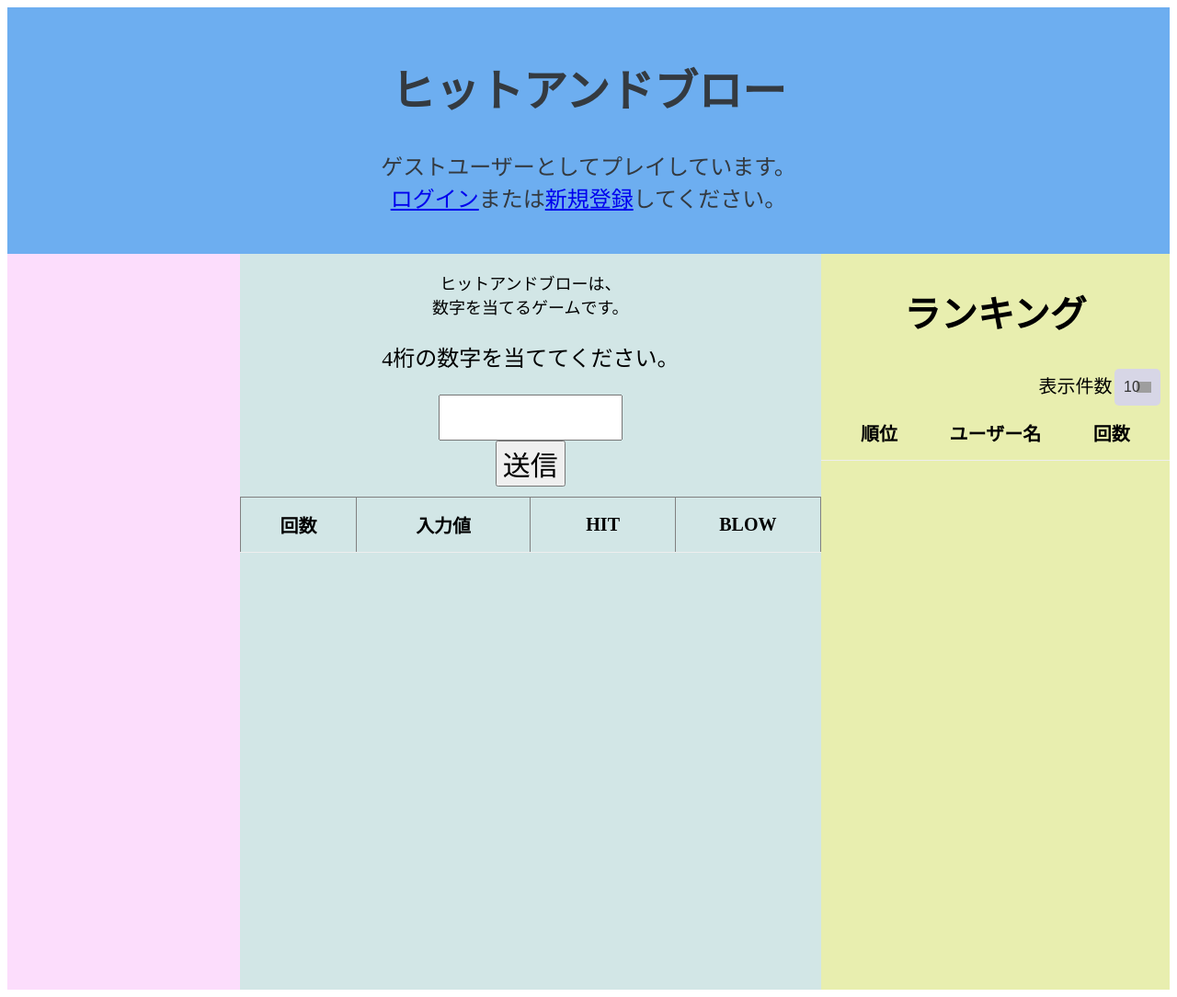
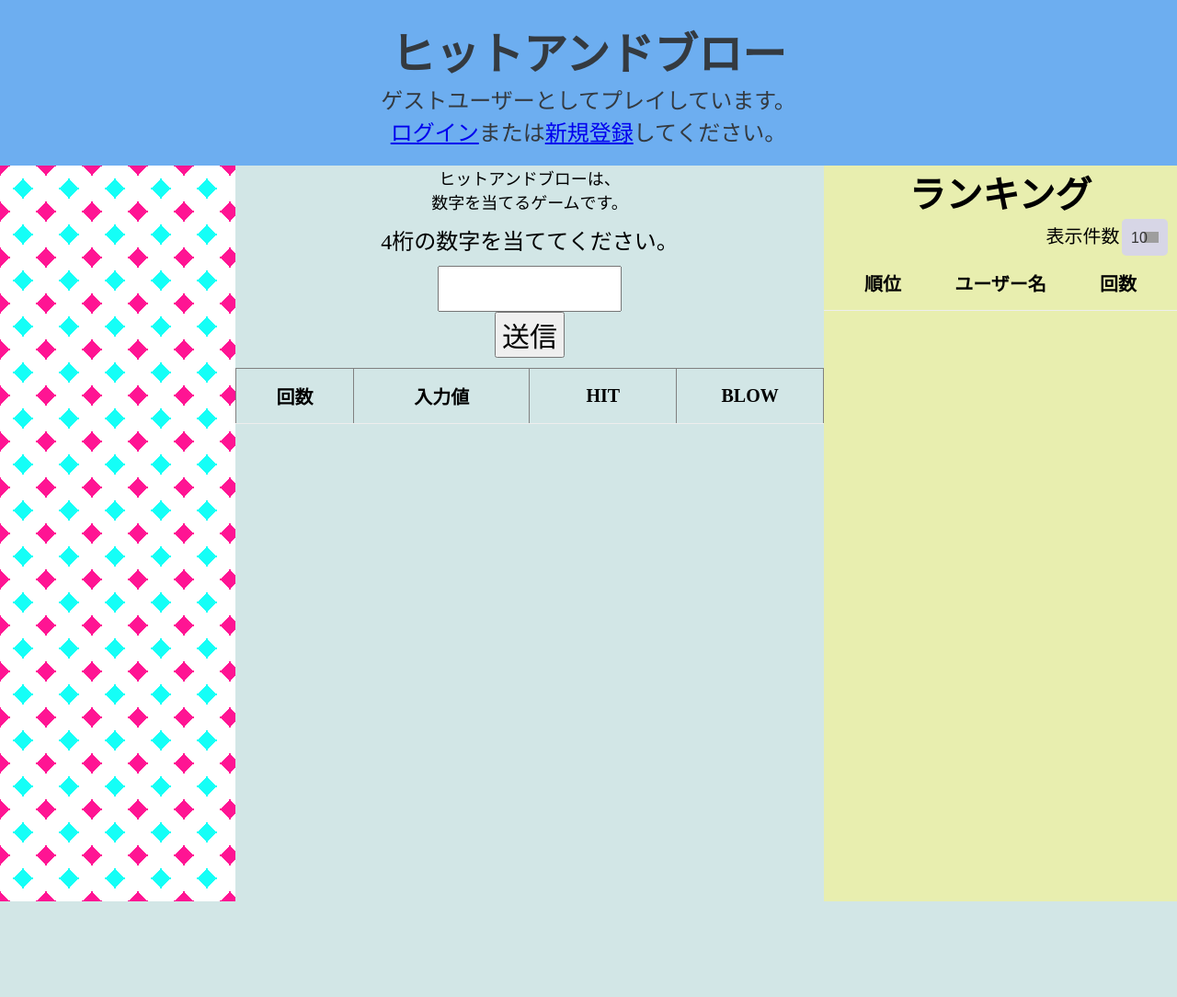
Before and after one commit to tenda-saeki-shuto/speech, a PHP site: page / in a window 1280 px wide. Shown: the whole page at 92% size. After the commit the page ends 980 px from the top, so only its background shows below. Run offline with PHP 8.4, Linux system fonts and the light colour scheme; data that the repository does not hold is empty; grey boxes are pictures that could not be loaded.

Commit message:
左のカラムのスタイルを変更しました

```diff
--- a/index.php
+++ b/index.php
@@ -20,14 +20,15 @@ if (!isset($_SESSION['username'])) {
     </header>
     <div class="container">
         <div class="left">
-
+        <div class="box geometric"></div>
         </div>
         <!--------- ゲームコンテンツ -------------------------------------------------------------->
         <div class="center">
 
         <p style="font-size: 18px;">ヒットアンドブローは、<br>数字を当てるゲームです。</p>
+        <br>
         <p style="font-size: 18pt;">4桁の数字を当ててください。</p>
-
+        <br>
         <input type="text" id="guess" name="guess"  maxlength="4" pattern="\d{4}" required style="font-size: 50px; width: 200px; height: 50px; text-align:center;">
         <br>
         <button type="submit" id="submit" style="font-size: 30px;">送信</button>
--- a/style.css
+++ b/style.css
@@ -180,3 +180,44 @@ table td {
   width: 25%;
   padding: 15px 0;
 }
+
+* {
+  margin: 0;
+}
+
+.box {
+  height: 100vh;
+  display: flex;
+  align-items: center;
+  background-color: #14fff7;
+}
+
+.geometric {
+  background-size: 50px 50px;
+  background-image: radial-gradient(
+      farthest-corner,
+      rgba(255, 255, 255, 0) 80%,
+      #ff1493 80% 100%
+    ),
+    radial-gradient(
+      circle at top left,
+      #fff 40%,
+      rgba(255, 255, 255, 0) 40% 100%
+    ),
+    radial-gradient(
+      circle at top right,
+      #fff 40%,
+      rgba(255, 255, 255, 0) 40% 100%
+    ),
+    radial-gradient(
+      circle at bottom left,
+      #fff 40%,
+      rgba(255, 255, 255, 0) 40% 100%
+    ),
+    radial-gradient(
+      circle at bottom right,
+      #fff 40%,
+      rgba(255, 255, 255, 0) 40% 100%
+    );
+  background-repeat: repeat;
+}
```
